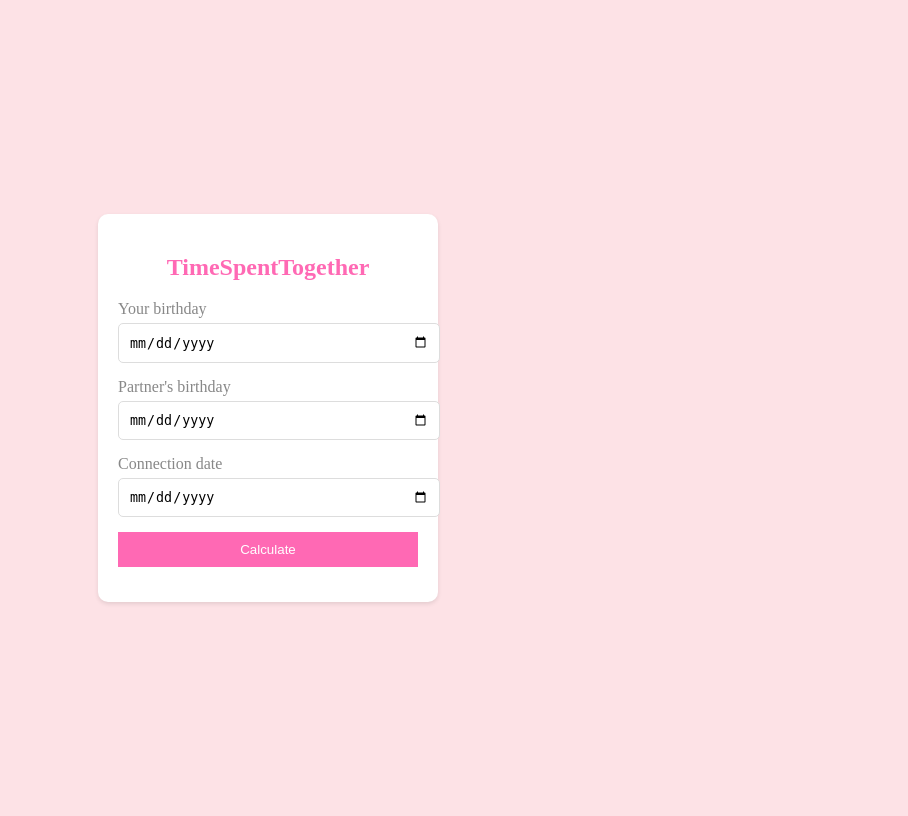
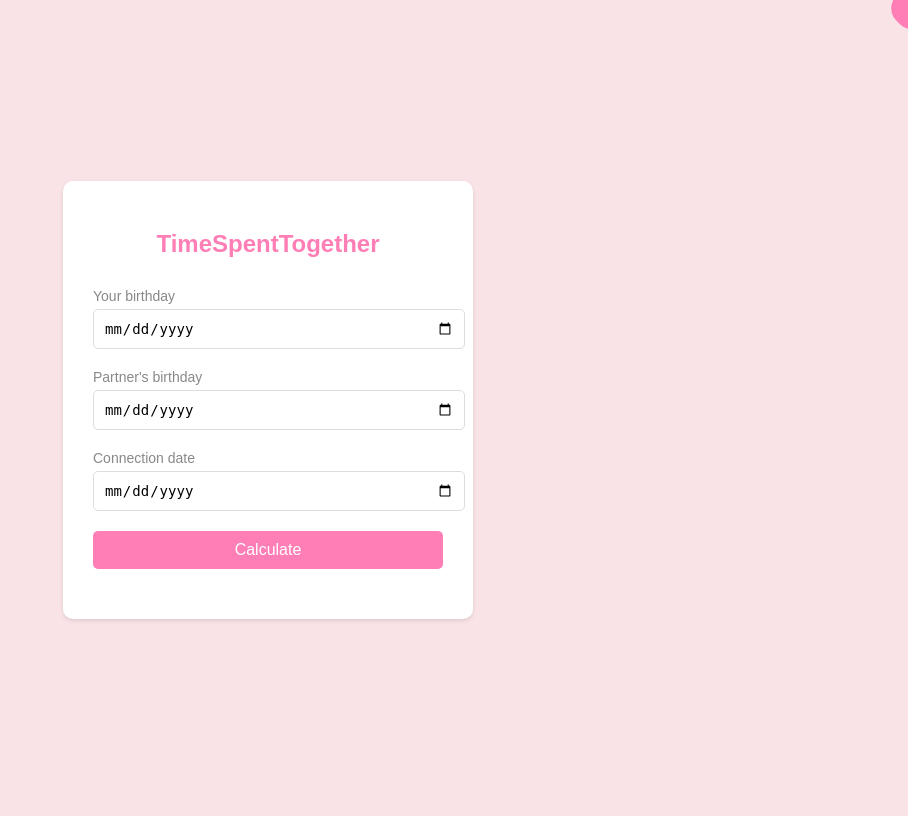
Before and after one commit to Aditya-Sinha0/TimeSpentTogether, a Flask app: page / in a window 1280 px wide; the page is wider, and only the part inside the window is pictured. Shown: that part, without its empty margins (372-1280 px from the left). After the commit the page ends 621 px from the top of that part, so only its background shows below. Run offline with Flask 3, Linux system fonts and the light colour scheme.

Commit message:
fix bugs

```diff
--- a/templates/input_page.html
+++ b/templates/input_page.html
@@ -4,7 +4,10 @@
     <title>TimeSpentTogether</title>
     <style>
         body {
-            background-color: #fde2e6;
+            background-color: #f9e3e7;
+            font-family: 'Arial', sans-serif;
+            margin: 0;
+            padding: 0;
         }
 
         .container {
@@ -15,8 +18,8 @@
         }
 
         .form {
-            width: 300px;
-            padding: 20px;
+            width: 350px;
+            padding: 30px;
             background-color: #fff;
             border-radius: 10px;
             box-shadow: 0 2px 4px rgba(0, 0, 0, 0.1);
@@ -24,33 +27,71 @@
 
         .form h2 {
             text-align: center;
-            color: #ff69b4;
+            color: #ff7eb6;
+            font-size: 24px;
+            margin-bottom: 30px;
         }
 
         .form .form-group {
-            margin-bottom: 15px;
+            margin-bottom: 20px;
         }
 
         .form .form-group label {
             display: block;
             margin-bottom: 5px;
             color: #888;
+            font-size: 14px;
         }
 
-        .form .form-group input {
+        .form .form-group input[type="date"] {
             width: 100%;
             padding: 10px;
             border-radius: 5px;
             border: 1px solid #ddd;
+            font-size: 14px;
         }
 
         .form .form-group button {
             width: 100%;
             padding: 10px;
             border: none;
-            background-color: #ff69b4;
+            background-color: #ff7eb6;
             color: #fff;
             cursor: pointer;
+            font-size: 16px;
+            border-radius: 5px;
+            transition: background-color 0.3s ease;
+        }
+
+        .form .form-group button:hover {
+            background-color: #ff63a2;
+        }
+
+        .heart-decoration {
+            position: absolute;
+            top: -10px;
+            right: -10px;
+        }
+
+        .heart-decoration::before,
+        .heart-decoration::after {
+            content: "";
+            position: absolute;
+            top: 0;
+            width: 35px;
+            height: 40px;
+            border-radius: 50px 50px 0 50px;
+            background: #ff7eb6;
+        }
+
+        .heart-decoration::before {
+            left: -25px;
+            transform: rotate(-45deg);
+        }
+
+        .heart-decoration::after {
+            left: 0;
+            transform: rotate(45deg);
         }
     </style>
 </head>
@@ -76,6 +117,7 @@
                 </div>
             </form>
         </div>
+        <div class="heart-decoration"></div>
     </div>
 </body>
 </html>
```
Also changed, not shown: helper_functions.py (+4 -3 lines).
